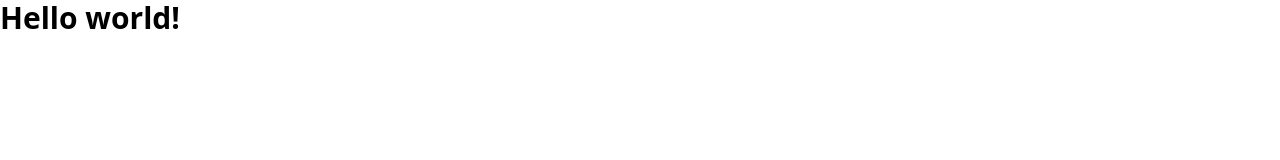
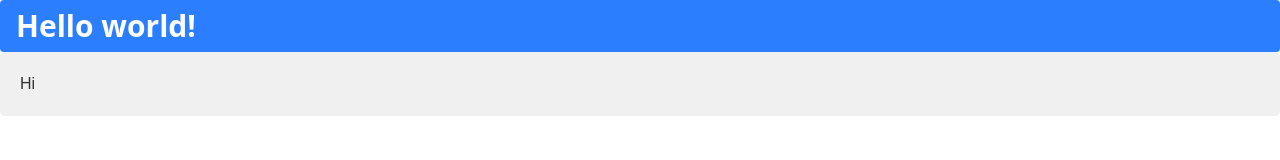
Before and after one commit to moudud-hoq/project-01, a website: page index.html in a window 1280 px wide. Drawn offline with Linux system fonts and the light colour scheme.

Commit message:
Setup Done Raw css and Tailwidn CSS

```diff
--- a/index.html
+++ b/index.html
@@ -5,13 +5,15 @@
     <meta charset="UTF-8">
     <meta name="viewport" content="width=device-width, initial-scale=1.0">
     <link href="/src/output.css" rel="stylesheet">
+    <link rel="stylesheet" href="./src/custom.css">
     <title>project01</title>
 </head>
 
 <body>
-    <h1 class="text-3xl font-bold ">
+    <h1 class="tailwindtest text-3xl font-bold ">
         Hello world!
     </h1>
+    <h2 class="custom">Hi</h2>
 </body>
 
 </html>
--- /dev/null
+++ b/src/custom.css
@@ -0,0 +1,7 @@
+.custom{
+    background-color: #f0f0f0;
+    color: #333;
+    font-family: Arial, sans-serif;
+    padding: 20px;
+    border-radius: 5px;
+}
--- a/src/input.css
+++ b/src/input.css
@@ -1 +1,8 @@
 @import "tailwindcss";
+
+@layer components {
+    .tailwindtest {
+        @apply bg-blue-500 text-white font-bold py-2 px-4 rounded;
+    }
+
+}
```
Also changed, not shown: src/output.css.
